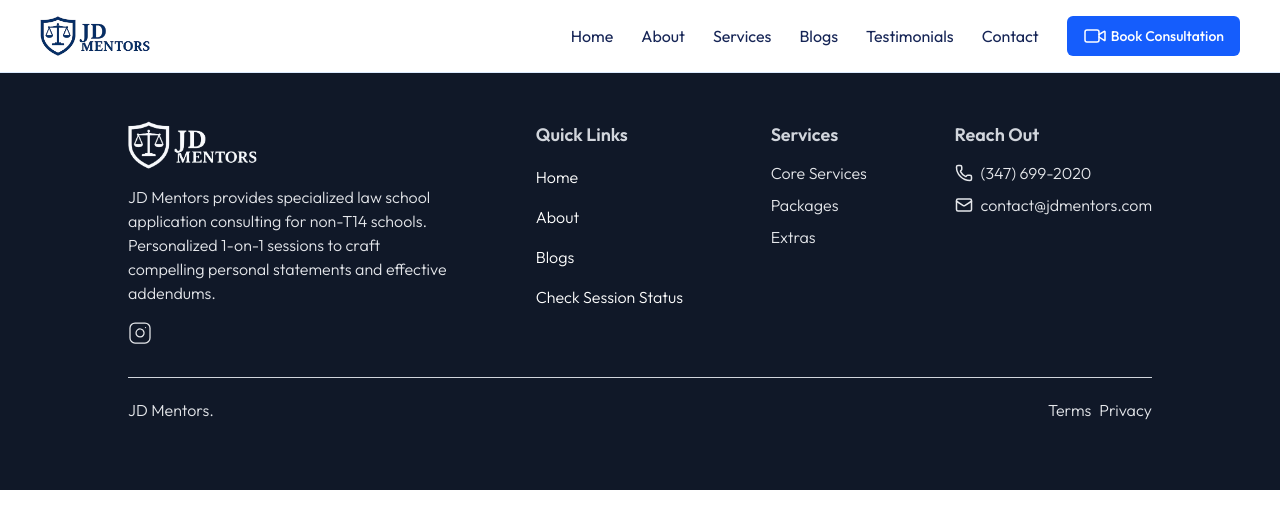
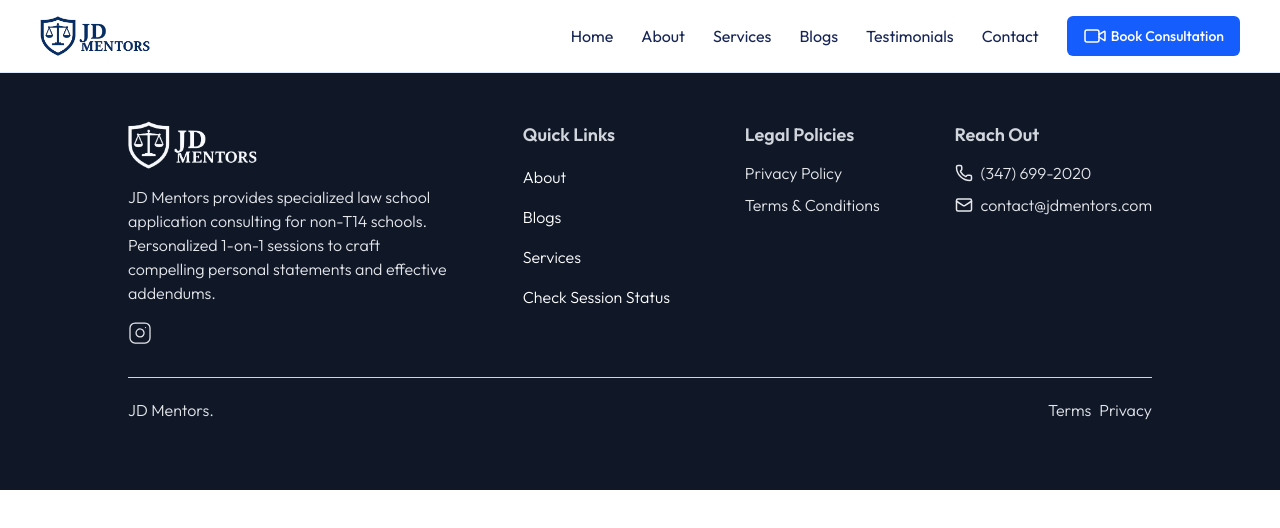
Before and after one commit to jdmentors/jdmentors, a React (Vite) app in the folder frontend/: page /user in a window 1280 px wide. Shown: the top 528 px of the page. Built offline with nearby package versions, Linux system fonts and the light colour scheme.

Commit message:
order 2 revision 2

```diff
--- a/frontend/src/components/AddonCard.jsx
+++ b/frontend/src/components/AddonCard.jsx
@@ -1,4 +1,4 @@
-import { CalendarCheck2, Puzzle } from "lucide-react";
+import { CalendarCheck2, Plus, Puzzle } from "lucide-react";
 import { useDispatch, useSelector } from "react-redux";
 import { Link, useNavigate } from "react-router";
 import { toggleShowUserAuthForm } from "../features/forms/UserAuthSlice.js";
@@ -28,7 +28,7 @@
                 <div>
                     <div className="flex items-center mb-4">
                         <div className="bg-blue-100 p-2.5 rounded-full mr-4 w-10 h-10 flex items-center justify-center">
-                            <Puzzle className="text-blue-600" />
+                            <Plus className="text-blue-600" />
                         </div>
                         <h3 className="text-lg font-semibold text-blue-950">{title}</h3>
                     </div>
--- a/frontend/src/components/Footer.jsx
+++ b/frontend/src/components/Footer.jsx
@@ -6,17 +6,17 @@
 
 function Footer() {
     const quickLinks = [
-        { name: 'Home', href: '/' },
+        // { name: 'Home', href: '/' },
         { name: 'About', href: '/about' },
         { name: 'Blogs', href: '/blogs' },
+        { name: 'Services', href: '/services' },
         // { name: 'Testimonials', href: '/testimonials' },
-         { name: 'Check Session Status', href: '/session-status' },
+        { name: 'Check Session Status', href: '/session-status' },
     ];
 
-    const ourServices = [
-        { name: 'Core Services', href: '/services' },
-        { name: 'Packages', href: '/packages' },
-        { name: 'Extras', href: '/extras' },
+    const legalPolicies = [
+        { name: 'Privacy Policy', href: '/privacy-policy' },
+        { name: 'Terms & Conditions', href: '/terms-conditions' },
     ];
 
     return (
@@ -55,11 +55,11 @@
 
                     <div>
                         <p className='text-lg text-gray-300 font-semibold'>
-                            Services
+                            Legal Policies
                         </p>
                         <ul className='mt-3 flex flex-col gap-2 '>
                             {
-                                ourServices.map(service => (
+                                legalPolicies.map(service => (
                                     <li key={service.name}>
                                         <Link to={service.href}>{service.name}</Link>
                                     </li>
--- a/frontend/src/components/PackageCard.jsx
+++ b/frontend/src/components/PackageCard.jsx
@@ -1,4 +1,4 @@
-import { CalendarCheck2, Gift, Package, Puzzle, Settings } from "lucide-react";
+import { CalendarCheck2, Gift, Package, Plus, Settings } from "lucide-react";
 import { useDispatch, useSelector } from "react-redux";
 import { Link, useNavigate } from "react-router";
 import { toggleShowUserAuthForm } from "../features/forms/UserAuthSlice.js";
@@ -60,7 +60,7 @@
                                 <ul className="text-gray-600 space-y-2 mb-4">
                                     {addons.map((addon) => (
                                         <li key={addon} className="flex items-start gap-1">
-                                            <Puzzle className="text-blue-600" size={18} />
+                                            <Plus className="text-blue-600" size={18} />
                                             <span>{addon}</span>
                                         </li>
                                     ))}
--- a/frontend/src/pages/CheckOutSuccess.jsx
+++ b/frontend/src/pages/CheckOutSuccess.jsx
@@ -1,4 +1,4 @@
-import { Check, CheckCircle2, Gift, Puzzle, Settings, UserCheck2 } from "lucide-react";
+import { Check, CheckCircle2, Gift, Plus, Settings, UserCheck2 } from "lucide-react";
 import Container from "../components/Container";
 import { Link, useParams } from "react-router";
 import { useEffect } from "react";
@@ -103,7 +103,7 @@
                                                     {
                                                         session.addonsAndExtras.map(addonAndExtra => (
                                                             <li key={addonAndExtra} className="flex items-start gap-1">
-                                                                <Puzzle className="text-blue-600" size={18} />
+                                                                <Plus className="text-blue-600" size={18} />
                                                                 <span>{addonAndExtra}</span>
                                                             </li>
                                                         ))
--- a/frontend/src/pages/Checkout.jsx
+++ b/frontend/src/pages/Checkout.jsx
@@ -367,7 +367,7 @@
                                                 {
                                                     addonsAndExtras.map(addonAndExtra => (
                                                         <li key={addonAndExtra} className="flex items-start gap-1">
-                                                            <Puzzle className="text-blue-600" size={18} />
+                                                            <Plus className="text-blue-600" size={18} />
                                                             <span>{addonAndExtra}</span>
                                                         </li>
                                                     ))
@@ -401,7 +401,7 @@
                                                 {
                                                     service.addons.map(addon => (
                                                         <li key={addon} className="flex items-start gap-1">
-                                                            <Puzzle className="text-blue-600" size={18} />
+                                                            <Plus className="text-blue-600" size={18} />
                                                             <span>{addon}</span>
                                                         </li>
                                                     ))
--- a/frontend/src/pages/Home.jsx
+++ b/frontend/src/pages/Home.jsx
@@ -144,13 +144,16 @@
                 </Container>
             </section>
 
+            {/* About us */}
+            <AboutUs />
+
             {/* Packages section */}
-            <section className="mt-12">
+            <section className="mt-14">
                 <Container>
                     <div>
 
-                        <h2 className="text-3xl font-bold text-blue-950">Our Specialized Packages</h2>
-                        <p className="md:text-lg text-blue-950 mt-3 mb-10">Comprehensive, tiered solutions for complete application guidance.</p>
+                        <h2 className="text-3xl font-bold text-blue-950">All-In-One Solutions</h2>
+                        <p className="md:text-lg text-blue-950 mt-3 mb-10">Full-service guidance designed to maximize admissions and scholarship results.</p>
 
                         <Suspense fallback={<LoadingSpinner />}>
                             <AllPackages limit={3} />
@@ -162,9 +165,6 @@
                     </div>
                 </Container>
             </section>
-
-            {/* About us */}
-            <AboutUs />
 
             {/* Testimonials section */}
             {/* <section className="mt-12 md:mt-16">
--- a/frontend/src/pages/Services.jsx
+++ b/frontend/src/pages/Services.jsx
@@ -5,8 +5,8 @@
         <div className="mt-32 mb-16 min-h-[70vh]">
             <section className="my-14">
                 <Container>
-                    <h2 className="text-3xl font-bold text-blue-950">Our Specialized Packages</h2>
-                    <p className="md:text-lg text-blue-950 my-3">Tailored support to make your law school application stand out.</p>
+                    <h2 className="text-3xl font-bold text-blue-950">All-In-One Solutions</h2>
+                    <p className="md:text-lg text-blue-950 mt-3 mb-10">Full-service guidance designed to maximize admissions and scholarship results.</p>
 
                     <AllPackages />
                 </Container>
@@ -14,21 +14,21 @@
 
             <section className="">
                 <Container>
-                    <h2 className="text-3xl font-bold text-blue-950">Our Specialized Services</h2>
-                    <p className="md:text-lg text-blue-950 my-3">Tailored support to make your law school application stand out.</p>
+                    <h2 className="text-3xl font-bold text-blue-950">Focused Support</h2>
+                    <p className="md:text-lg text-blue-950 my-3">Get focused help on the parts of your application that matter most.</p>
 
                     <AllServices />
                 </Container>
             </section>
 
             <section className="my-14">
-            <Container>
-                <h2 className="text-3xl font-bold text-blue-950">Our Specialized Extras</h2>
-                <p className="md:text-lg text-blue-950 mt-3 mb-7">Tailored support to make your law school application stand out.</p>
+                <Container>
+                    <h2 className="text-3xl font-bold text-blue-950">Beyond the Application</h2>
+                    <p className="md:text-lg text-blue-950 mt-3 mb-7">Additional services to help you stand out beyond admissions.</p>
 
-                <AllExtras />
-            </Container>
-        </section>
+                    <AllExtras />
+                </Container>
+            </section>
         </div>
     );
 }
--- a/frontend/src/pages/SessionStatus.jsx
+++ b/frontend/src/pages/SessionStatus.jsx
@@ -1,4 +1,4 @@
-import { Check, CheckCircle2, FileDownIcon, Puzzle, Search, UserCheck2 } from "lucide-react";
+import { Check, CheckCircle2, FileDownIcon, Plus, Search, UserCheck2 } from "lucide-react";
 import Container from "../components/Container";
 import { Link, useParams } from "react-router";
 import { useEffect } from "react";
@@ -95,7 +95,7 @@
                                                     {
                                                         session.addonsAndExtras.map(addonAndExtra => (
                                                             <li key={addonAndExtra} className="flex items-start gap-1">
-                                                                <Puzzle className="text-blue-600" size={18} />
+                                                                <Plus className="text-blue-600" size={18} />
                                                                 <span>{addonAndExtra}</span>
                                                             </li>
                                                         ))
```
